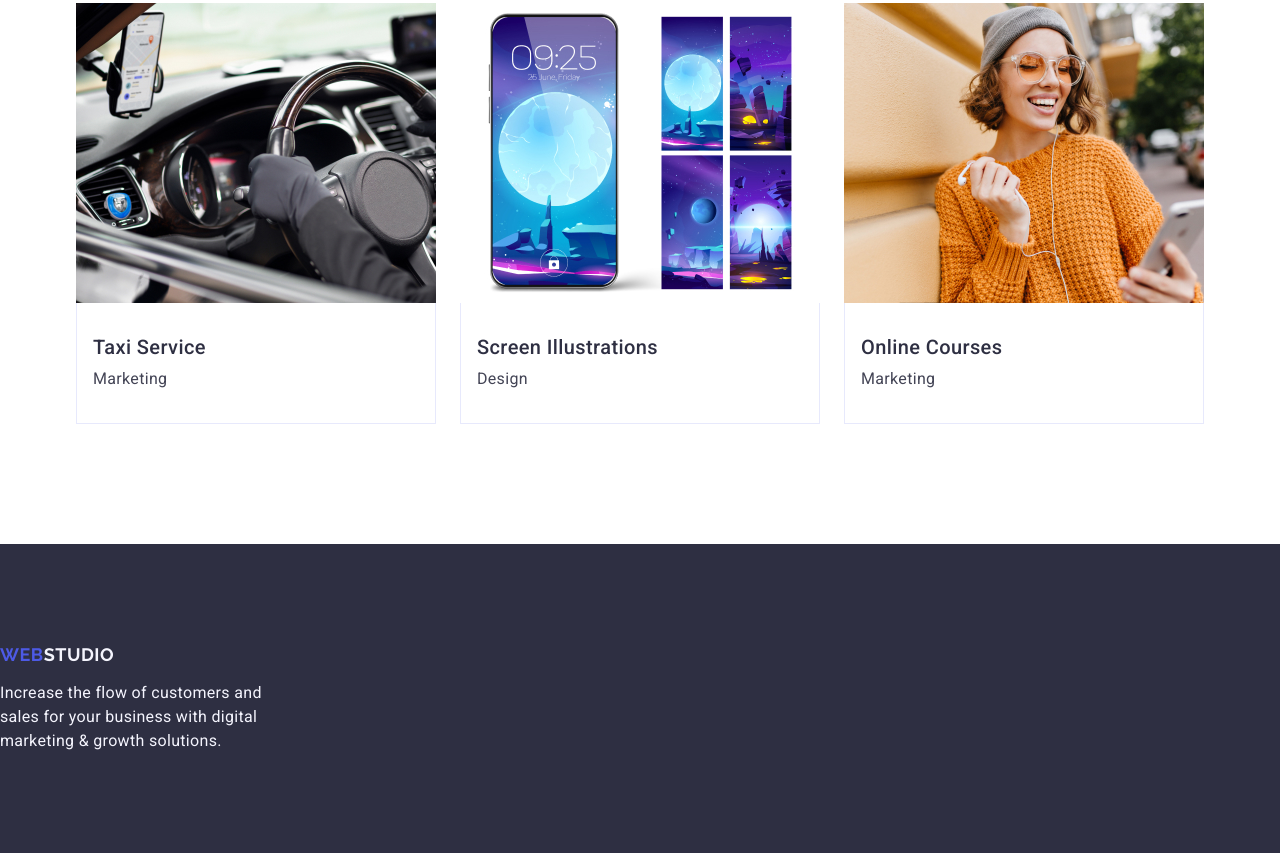
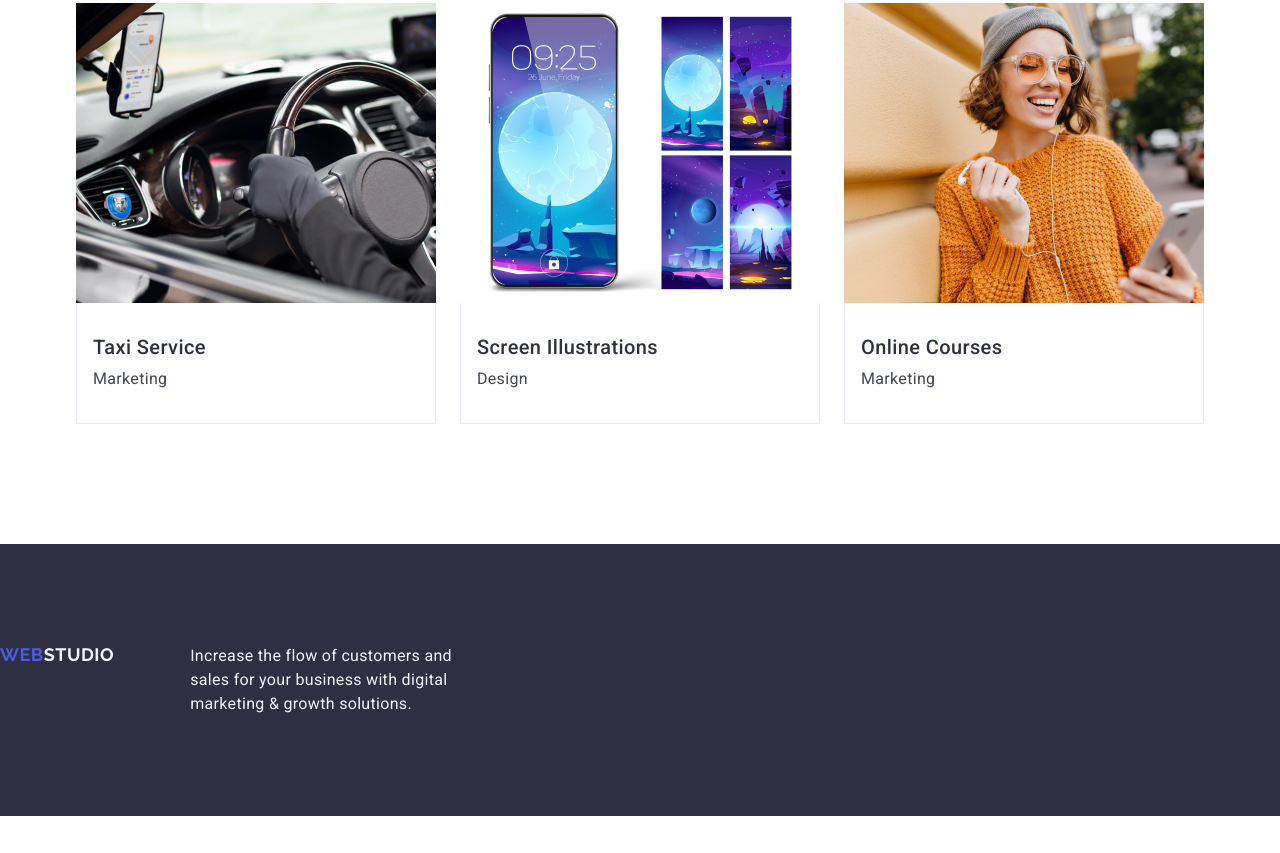
Before and after one commit to tnamirische/goit-markup-hw-04, a plain HTML site: page index.html in a window 1280 px wide. Shown: the part 2638-3491 px from the top of the page. After the commit the page ends 3454 px from the top, so only its background shows below. Drawn offline with nearby package versions, Linux system fonts and the light colour scheme.

Commit message:
Add files via upload

```diff
--- a/css/styles.css
+++ b/css/styles.css
@@ -514,6 +514,11 @@ overflow: hidden;}
   padding: 100px 0;
 }
 
+.footer-container{
+  display: flex;
+  align-items: baseline;
+}
+
 .footer .logo {
   font-family: "Raleway", sans-serif;
   font-weight: 700;
```
